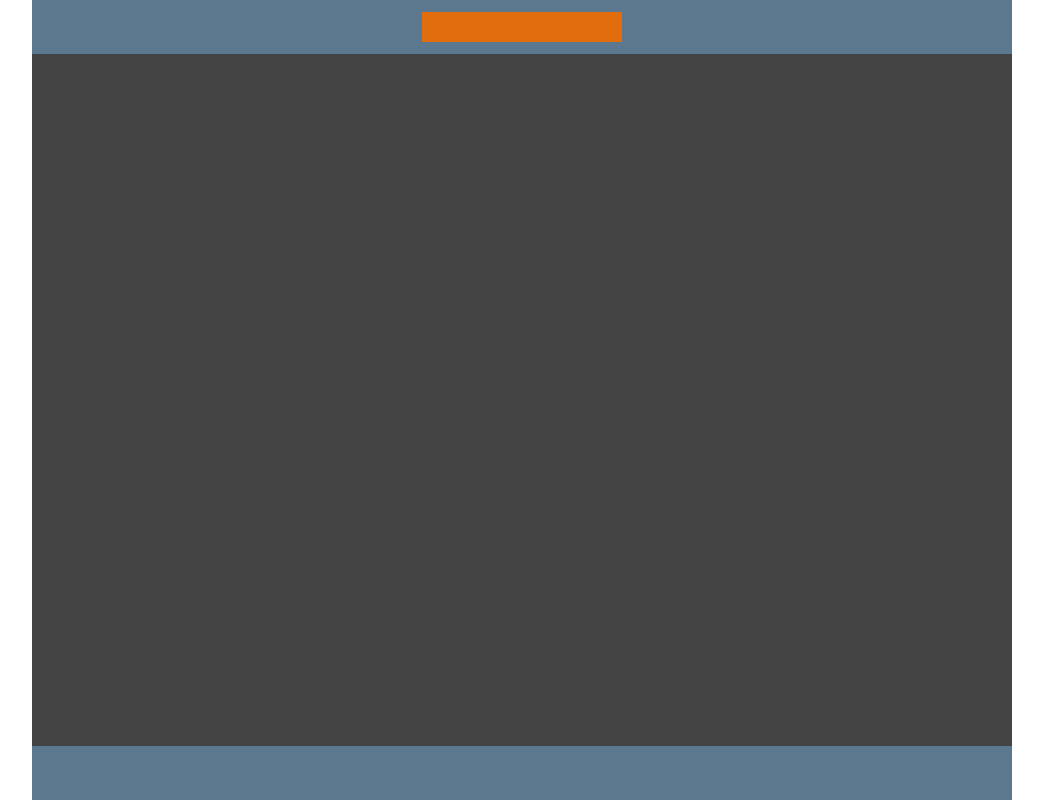
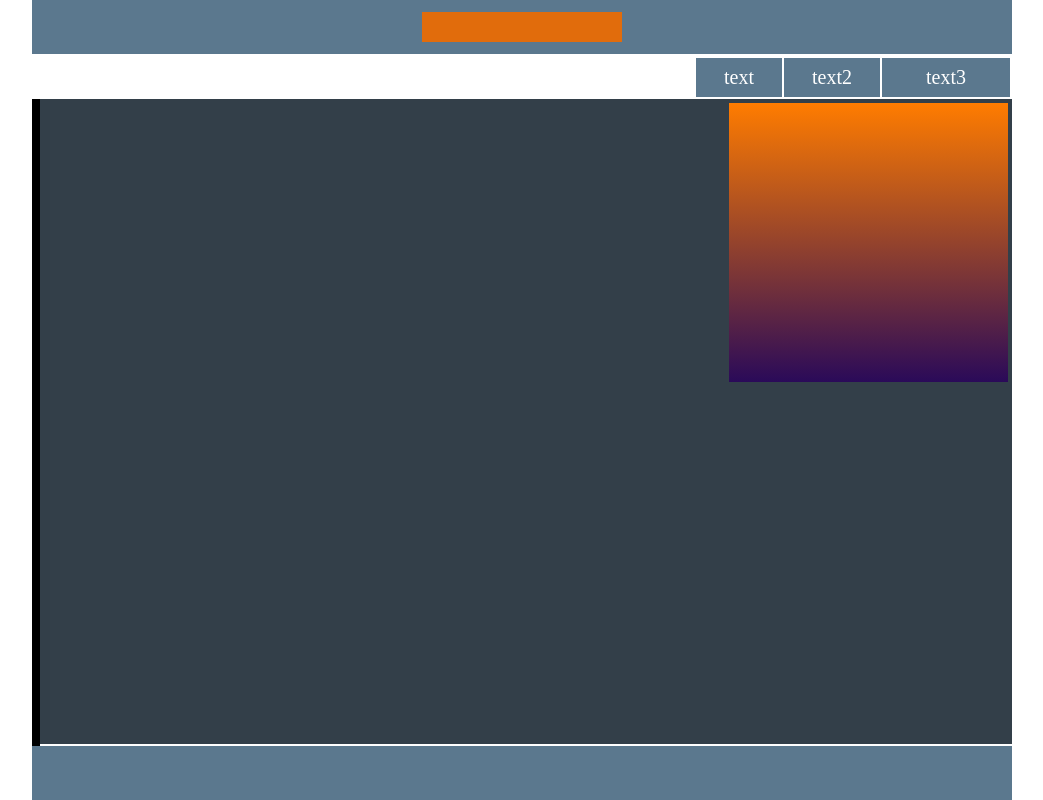
Before and after one commit to Xeswick/AngularjsTask, a plain HTML site: page index.html in a window 1280 px wide. Shown: the whole page, without its empty margins (118-1161 px from the left). Drawn offline with Linux system fonts and the light colour scheme.

Commit message:
angularJs-mde mivedi

```diff
--- a/index.html
+++ b/index.html
@@ -12,9 +12,17 @@
 	  </header>
 
 	  <div class="menu_panel">
-	  	<div class="menu_elem"></div>
-	  	<div class="menu_elem"></div>
-	  	<div class="menu_elem"></div>
+	  	<ul class="menu_1">
+	  		<li class="menu_1_elem">text
+	  		</li><li class="menu_1_elem">text2
+	  		</li><li class="menu_1_elem">text3
+	  		</li>
+	  	</ul>
+	  </div>
+
+	  <div class="content">
+	  	<div class="act_content"></div>
+	  	<div class="some_stuff"></div>
 	  </div>
 
 	  <footer></footer>
--- a/styles.css
+++ b/styles.css
@@ -7,7 +7,7 @@ html, body{
 	width: 980px;
 	left: 50%;
 	margin-left: -490px;
-	background-color: #444444;
+	/*background-color: #444444;*/
 	top: 0px;
 	bottom: 0px;
 	padding:0px;
@@ -34,12 +34,66 @@ header{
 }
 
 .menu_panel{
-	top: 200px;
-	width: 50px;
-	height: 50px;
+	position: absolute;
+	top: 54px;
+	width: 100%;
+	height: 45px;
+	background-color: #555555;
+}
+
+
+.menu_1{
+	text-align: right;
+	width: 100%;
+	height: 100%;
+	padding: 0px;
+	margin: 0px;
+	background-color: #ffffff;
+}
+
+.menu_1_elem{
+	list-style: none;
+	display: inline-block;
+	text-align: center;
+	font-family: Myriad-Pro;
+	font-size: 20px;
+	vertical-align: middle;
+	background-color: #5b788e;
+	color: #ffffff;
+	margin: 4px 2px 2px 0px;
+	padding: 8px 28px 8px 28px;
+}
+
+.menu_1_elem:last-child{
+	padding-left: 44px;
+	padding-right: 44px;
+}
+
+.content{
+	position: absolute;
+	width: 100%;
+	height: calc(100% - 155px);
+	background-color: #333f49;
+	top: 99px;
+}
+
+.act_content{
+	float: left;
+	/*width: calc(100% - 279px);*/
+	padding: 4px 4px 4px 4px;
+	height: 100%;
 	background-color: #000000;
+}
 
+.some_stuff{
+	float: right;
+	margin: 4px;
+	width: 279px;
+	height: 279px;
+	background: linear-gradient(#ff7c00, #2a0a59);
 }
+
+
 
 footer{
 	position: absolute;
```
